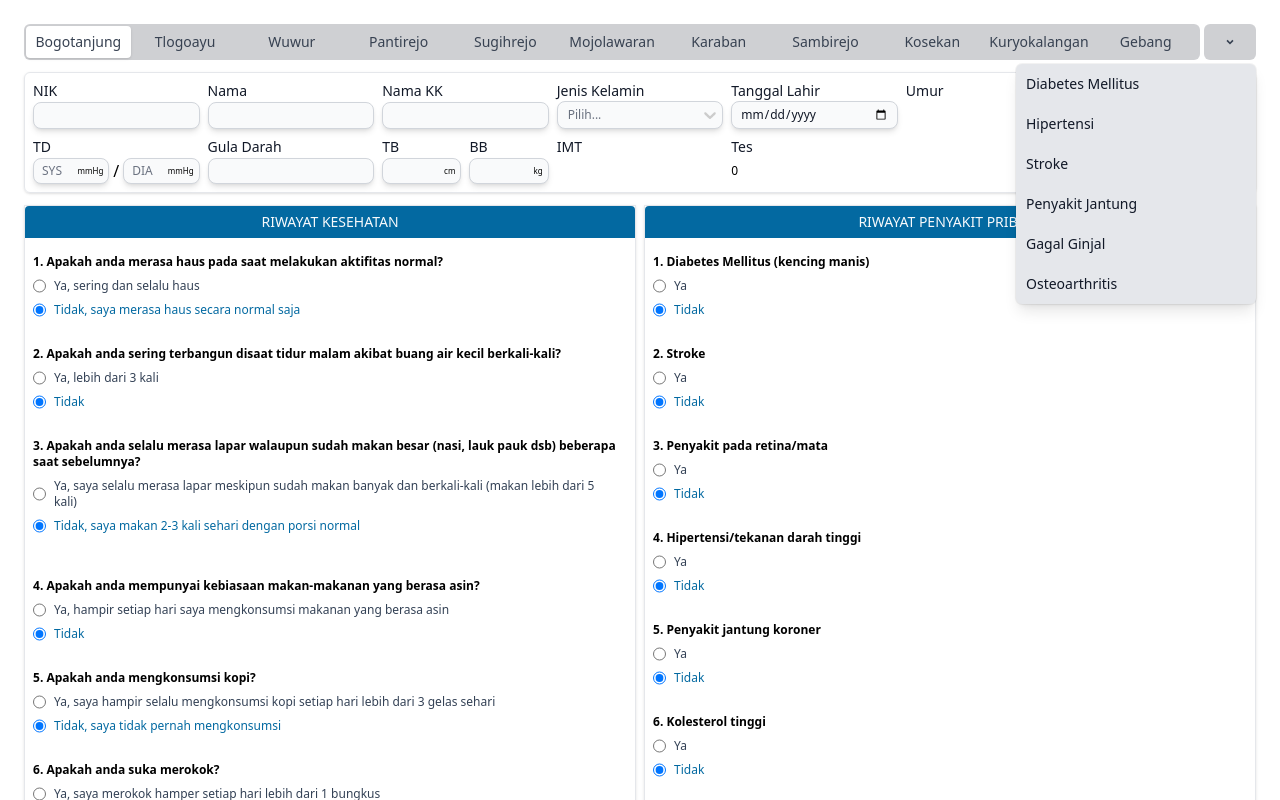
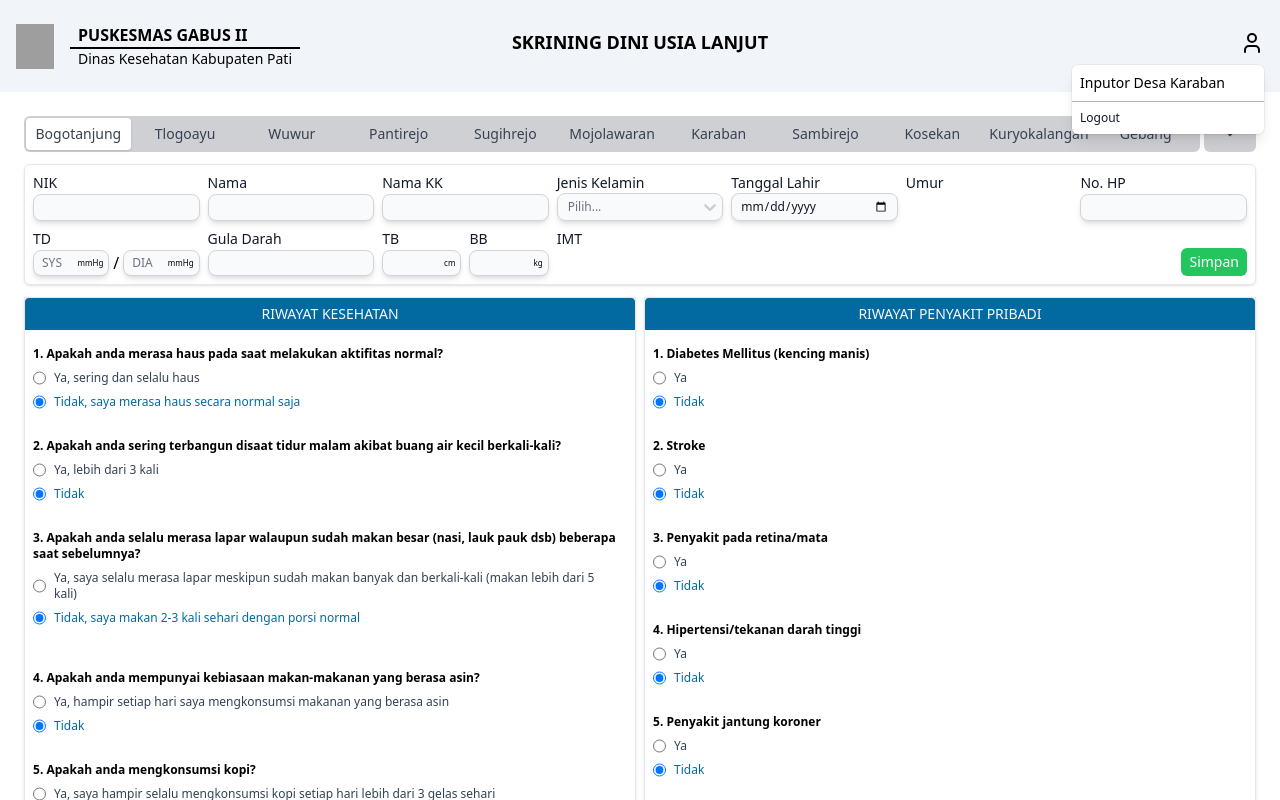
Before and after one commit to febrio-d/skrining-ning-dila, a Next.js app: page / in a window 1280 px wide. Both pictures are taken after a click on the button 1230 px from the left and 42 px from the top of the page. Built offline with nearby package versions, Linux system fonts and the light colour scheme; grey boxes are pictures that could not be loaded.

Commit message:
add header and footer, update auth

```diff
--- /dev/null
+++ b/app/(menues)/layout.tsx
@@ -0,0 +1,43 @@
+import Image from "next/image";
+import Pati from "@/assets/img/pati.png";
+import User from "@/components/user";
+
+export default function MenuLayout({
+  children,
+}: {
+  children: React.ReactNode;
+}) {
+  return (
+    <main>
+      <div className="bg-slate-100 p-4">
+        <div className="grid grid-cols-3 gap-2">
+          <div className="flex gap-2 items-center">
+            <Image
+              alt="Logo Pati"
+              width={38}
+              height={45}
+              src={Pati}
+              className="w-[38px] h-[45px]"
+            />
+            <div className="px-2 flex flex-col divide-y-2 divide-black items-start">
+              <p className="text-base px-2 uppercase font-semibold">
+                Puskesmas Gabus II
+              </p>
+              <p className="px-2 text-sm">Dinas Kesehatan Kabupaten Pati</p>
+            </div>
+          </div>
+          <div className="flex justify-center mt-3 mb-5 items-center">
+            <p className="font-semibold text-lg antialiased">
+              SKRINING DINI USIA LANJUT
+            </p>
+          </div>
+          <User />
+        </div>
+      </div>
+      {children}
+      <div className="py-2 bg-white">
+        <p className="text-sm">&copy; 2024 dr. Afrizal Kurniawan</p>
+      </div>
+    </main>
+  );
+}
--- a/app/page.tsx
+++ b/app/(menues)/page.tsx
@@ -10,11 +10,9 @@ export const dynamic = "force-dynamic";
 
 export default function Home() {
   return (
-    <main className="fixed inset-0 overflow-y-auto">
-      <div className="flex min-h-full items-center justify-center text-center">
-        <Template />
-      </div>
-    </main>
+    <div className="flex min-h-full items-center justify-center text-center">
+      <Template />
+    </div>
     // <main className="relative flex min-h-screen flex-col items-center justify-center">
     //   <Link
     //     href="https://vercel.com/templates/next.js/postgres-prisma"
--- a/components/template.tsx
+++ b/components/template.tsx
@@ -9,6 +9,7 @@ import React, { useEffect, useState } from "react";
 import { Controller, useForm } from "react-hook-form";
 import { z } from "zod";
 import { RiArrowDropDownLine } from "react-icons/ri";
+import { Button } from "./button";
 
 export default function Template() {
   const Schema = z.object({
@@ -246,11 +247,21 @@ export default function Template() {
   useEffect(() => {
     const subscription = watch((value, { name, type }) => {
       if (name?.includes("penyakit")) {
-        console.log("oke");
+        // console.log(
+        //   skriningRiwPenyakit.flatMap((skrin, idx) =>
+        //     skrin.kategori?.includes("DM") ? [idx] : []
+        //   )
+        // );
         console.log(
+          watch("kesehatan")
+            ?.filter((_, i) =>
               skriningRiwPenyakit
-            .filter((skrin) => skrin.kategori?.includes("DM"))
-            .map((_, skrinIdx) => skrinIdx)
+                .flatMap((skrin, idx) =>
+                  skrin.kategori?.includes("DM") ? [idx] : []
+                )
+                .includes(i)
+            )
+            ?.reduce((acc, val) => acc + val, 0)
         );
       }
     });
@@ -314,14 +325,63 @@ export default function Template() {
     );
   }, []);
 
+  const IMT =
+    watch("pasien.tb")?.toString().length > 2 &&
+    watch("pasien.bb")?.toString().length > 1
+      ? (
+          watch("pasien.bb") /
+          (((watch("pasien.tb") / 100) * watch("pasien.tb")) / 100)
+        ).toFixed(1)
+      : "";
+
+  const PlusIMT = parseInt(IMT) >= 30 ? 1 : 0;
+
+  const KesehatanScoreFunc = (ill: KatPenyakit): number => {
+    return watch("kesehatan")
+      ?.filter((_, i) =>
+        skriningRiwKesehatan
+          .flatMap((skrin, idx) => (skrin.kategori?.includes(ill) ? [idx] : []))
+          .includes(i)
+      )
+      ?.reduce((acc, val) => acc + val, 0);
+  };
+
+  const PenyakitScoreFunc = (ill: KatPenyakit): number => {
+    return watch("penyakit")
+      ?.filter((_, i) =>
+        skriningRiwPenyakit
+          .flatMap((skrin, idx) => (skrin.kategori?.includes(ill) ? [idx] : []))
+          .includes(i)
+      )
+      ?.reduce((acc, val) => acc + val, 0);
+  };
+
+  const KeluargaScoreFunc = (ill: KatPenyakit): number => {
+    return watch("penyakit_keluarga")
+      ?.filter((_, i) =>
+        skriningRiwPenyakit
+          .flatMap((skrin, idx) => (skrin.kategori?.includes(ill) ? [idx] : []))
+          .includes(i)
+      )
+      ?.reduce((acc, val) => acc + val, 0);
+  };
+
+  const PolaScoreFunc = (ill: KatPenyakit): number => {
+    return watch("pola_makan")
+      ?.filter((_, i) =>
+        skriningPolaMakan
+          .flatMap((skrin, idx) => (skrin.kategori?.includes(ill) ? [idx] : []))
+          .includes(i)
+      )
+      ?.reduce((acc, val) => acc + val, 0);
+  };
+
   return (
-    <div className="flex w-full transform flex-col gap-3 overflow-hidden bg-white p-6 text-left align-middle shadow-xl transition-all">
+    <div className="flex w-full transform bg-white flex-col gap-3 overflow-hidden p-6 text-left align-middle shadow-xl transition-all">
       <div className="flex gap-1">
         <Tab.Group
           selectedIndex={desaIdx}
           onChange={(index) => {
-            console.log(index);
-
             setDesaIdx(index);
           }}
         >
@@ -387,7 +447,7 @@ export default function Template() {
       </div>
       <div
         className={cn(
-          "grid sm:grid-cols-7 gap-2 rounded-md border p-2 shadow",
+          "grid sm:grid-cols-7 gap-2 rounded-md border p-2 shadow relative",
           "grid-cols-3"
         )}
       >
@@ -684,60 +744,16 @@ export default function Template() {
               IMT
             </label>
           </div>
-          <p className="my-auto text-xs">
-            {watch("pasien.tb")?.toString().length > 2 &&
-            watch("pasien.bb")?.toString().length > 1
-              ? (
-                  watch("pasien.bb") /
-                  (((watch("pasien.tb") / 100) * watch("pasien.tb")) / 100)
-                ).toFixed(1)
-              : ""}
-          </p>
+          <p className="my-auto text-xs">{}</p>
         </div>
-        <div className="flex flex-col">
-          <div className="flex items-baseline justify-between">
-            <label htmlFor="imt" className="text-sm font-medium text-gray-900">
-              Tes
-            </label>
-          </div>
-          <p className="my-auto text-xs">
-            {watch("kesehatan")
-              ?.filter((_, i) =>
-                skriningRiwKesehatan
-                  .filter((skrin) => skrin.kategori?.includes("DM"))
-                  .map((_, skrinIdx) => skrinIdx)
-                  .includes(i)
-              )
-              ?.reduce((acc, val) => acc + val, 0) +
-              watch("penyakit")
-                ?.filter((_, i) =>
-                  skriningRiwPenyakit
-                    .filter((skrin) => skrin.kategori?.includes("DM"))
-                    .map((_, skrinIdx) => skrinIdx)
-                    .includes(i)
-                )
-                ?.reduce((acc, val) => acc + val, 0) +
-              watch("penyakit_keluarga")
-                ?.filter((_, i) =>
-                  skriningRiwKeluarga
-                    .filter((skrin) => skrin.kategori?.includes("DM"))
-                    .map((_, skrinIdx) => skrinIdx)
-                    .includes(i)
-                )
-                ?.reduce((acc, val) => acc + val, 0) +
-              watch("pola_makan")
-                ?.filter((_, i) =>
-                  skriningPolaMakan
-                    .filter((skrin) => skrin.kategori?.includes("DM"))
-                    .map((_, skrinIdx) => skrinIdx)
-                    .includes(i)
-                )
-                ?.reduce((acc, val) => acc + val, 0)}
-          </p>
+        <div className="absolute bottom-2 right-2">
+          <Button className="rounded-md" color="green">
+            Simpan
+          </Button>
         </div>
       </div>
       <div className="grid grid-cols-2 gap-2">
-        <div className="border shadow">
+        <div className="border shadow bg-white">
           <p className="select-none rounded-t bg-sky-700 py-1.5 text-center text-sm uppercase tracking-normal text-slate-50">
             Riwayat Kesehatan
           </p>
@@ -817,7 +833,7 @@ export default function Template() {
             ))}
           </div>
         </div>
-        <div className="border shadow">
+        <div className="border shadow bg-white">
           <p className="select-none rounded-t bg-sky-700 py-1.5 text-center text-sm uppercase tracking-normal text-slate-50">
             Riwayat Penyakit Pribadi
           </p>
@@ -876,7 +892,7 @@ export default function Template() {
             ))}
           </div>
         </div>
-        <div className="border shadow">
+        <div className="border shadow bg-white">
           <p className="select-none rounded-t bg-sky-700 py-1.5 text-center text-sm uppercase tracking-normal text-slate-50">
             Riwayat Penyakit Keluarga
           </p>
@@ -935,7 +951,7 @@ export default function Template() {
             ))}
           </div>
         </div>
-        <div className="border shadow">
+        <div className="border shadow bg-white">
           <p className="select-none rounded-t bg-sky-700 py-1.5 text-center text-sm uppercase tracking-normal text-slate-50">
             Pola Konsumsi Makan
           </p>
@@ -997,12 +1013,12 @@ export default function Template() {
       </div>
       <div
         className={cn(
-          "h-fit w-full flex-1 overflow-hidden overflow-y-auto rounded shadow"
+          "h-fit w-full flex-1 bg-white overflow-hidden rounded shadow"
         )}
       >
         <table className="min-w-full text-sm">
           <thead>
-            <tr className="sticky top-0 font-semibold z-20 bg-slate-100 *:border-r *:border-r-slate-50 *:px-4 *:py-2 *:text-center xl:-top-[1px]">
+            <tr className="font-semibold bg-slate-100 *:border-r *:border-r-slate-50 *:px-4 *:py-2 *:text-center xl:-top-[1px]">
               <td rowSpan={2}>Skrining Riwayat Kesehatan</td>
               <td colSpan={6} className="!border-r-0">
                 Jenis Resiko Penyakit
@@ -1023,41 +1039,113 @@ export default function Template() {
               <td>Osteoarthritis</td>
             </tr>
           </thead>
-          <tbody className="divide-y divide-gray-200 overflow-y-auto">
-            <tr className={cn("bg-white hover:text-sky-600 align-top")}>
-              <td
+          <tbody className="divide-y divide-gray-200">
+            <tr
               className={cn(
-                  "whitespace-pre-wrap align-middle px-2 py-1.5 border-b border-gray-200"
+                "bg-white hover:text-sky-600 align-top *:whitespace-pre-wrap *:align-middle *:px-2 *:py-1.5 *:border-b *:border-gray-200 *:text-center"
               )}
             >
-                <p>Riwayat Kesehatan</p>
+              <td>
+                <p className="text-left">Riwayat Kesehatan</p>
+              </td>
+              <td>
+                <p>{KesehatanScoreFunc("DM")}</p>
+              </td>
+              <td>
+                <p>{KesehatanScoreFunc("HT")}</p>
+              </td>
+              <td>
+                <p>{KesehatanScoreFunc("S")}</p>
+              </td>
+              <td>
+                <p>{KesehatanScoreFunc("J")}</p>
+              </td>
+              <td>
+                <p>{KesehatanScoreFunc("G")}</p>
+              </td>
+              <td>
+                <p>{KesehatanScoreFunc("OA")}</p>
               </td>
             </tr>
-            <tr className={cn("bg-white hover:text-sky-600 align-top")}>
-              <td
+            <tr
               className={cn(
-                  "whitespace-pre-wrap align-middle px-2 py-1.5 border-b border-gray-200"
+                "bg-white hover:text-sky-600 align-top *:whitespace-pre-wrap *:align-middle *:px-2 *:py-1.5 *:border-b *:border-gray-200 *:text-center"
               )}
             >
-                <p>Riwayat Penyakit Pribadi</p>
+              <td>
+                <p className="text-left">Riwayat Penyakit Pribadi</p>
+              </td>
+              <td>
+                <p>{PenyakitScoreFunc("DM")}</p>
+              </td>
+              <td>
+                <p>{PenyakitScoreFunc("HT")}</p>
+              </td>
+              <td>
+                <p>{PenyakitScoreFunc("S")}</p>
+              </td>
+              <td>
+                <p>{PenyakitScoreFunc("J")}</p>
+              </td>
+              <td>
+                <p>{PenyakitScoreFunc("G")}</p>
+              </td>
+              <td>
+                <p>{PenyakitScoreFunc("OA")}</p>
               </td>
             </tr>
-            <tr className={cn("bg-white hover:text-sky-600 align-top")}>
-              <td
+            <tr
               className={cn(
-                  "whitespace-pre-wrap align-middle px-2 py-1.5 border-b border-gray-200"
+                "bg-white hover:text-sky-600 align-top *:whitespace-pre-wrap *:align-middle *:px-2 *:py-1.5 *:border-b *:border-gray-200 *:text-center"
               )}
             >
-                <p>Riwayat Penyakit Keluarga</p>
+              <td>
+                <p className="text-left">Riwayat Penyakit Keluarga</p>
+              </td>
+              <td>
+                <p>{KeluargaScoreFunc("DM")}</p>
+              </td>
+              <td>
+                <p>{KeluargaScoreFunc("HT")}</p>
+              </td>
+              <td>
+                <p>{KeluargaScoreFunc("S")}</p>
+              </td>
+              <td>
+                <p>{KeluargaScoreFunc("J")}</p>
+              </td>
+              <td>
+                <p>{KeluargaScoreFunc("G")}</p>
+              </td>
+              <td>
+                <p>{KeluargaScoreFunc("OA")}</p>
               </td>
             </tr>
-            <tr className={cn("bg-white hover:text-sky-600 align-top")}>
-              <td
+            <tr
               className={cn(
-                  "whitespace-pre-wrap align-middle px-2 py-1.5 border-b border-gray-200"
+                "bg-white hover:text-sky-600 align-top *:whitespace-pre-wrap *:align-middle *:px-2 *:py-1.5 *:border-b *:border-gray-200 *:text-center"
               )}
             >
-                <p>Pola Konsumsi Makan</p>
+              <td>
+                <p className="text-left">Pola Konsumsi Makan</p>
+              </td>
+              <td>
+                <p>{PolaScoreFunc("DM")}</p>
+              </td>
+              <td>
+                <p>{PolaScoreFunc("HT")}</p>
+              </td>
+              <td>
+                <p>{PolaScoreFunc("S")}</p>
+              </td>
+              <td>
+                <p>{PolaScoreFunc("J")}</p>
+              </td>
+              <td>
+                <p>{PolaScoreFunc("G")}</p>
+              </td>
+              <td>
+                <p>{PolaScoreFunc("OA")}</p>
               </td>
             </tr>
             <tr className={cn("bg-white hover:text-sky-600 align-top")}>
@@ -1069,7 +1157,6 @@ export default function Template() {
               >
                 <p>Jumlah</p>
               </td>
-              {/* DM */}
               <td
                 className={cn(
                   "whitespace-pre-wrap align-middle px-2 py-1.5 border-b border-gray-200",
@@ -1077,38 +1164,75 @@ export default function Template() {
                 )}
               >
                 <p>
-                  {watch("kesehatan")
-                    ?.filter((_, i) =>
-                      skriningRiwKesehatan
-                        .filter((skrin) => skrin.kategori?.includes("DM"))
-                        .map((_, skrinIdx) => skrinIdx)
-                        .includes(i + 1)
-                    )
-                    ?.reduce((acc, val) => acc + val, 0) +
-                    watch("penyakit")
-                      ?.filter((_, i) =>
-                        skriningRiwPenyakit
-                          .filter((skrin) => skrin.kategori?.includes("DM"))
-                          .map((_, skrinIdx) => skrinIdx)
-                          .includes(i + 1)
-                      )
-                      ?.reduce((acc, val) => acc + val, 0) +
-                    watch("penyakit_keluarga")
-                      ?.filter((_, i) =>
-                        skriningRiwKeluarga
-                          .filter((skrin) => skrin.kategori?.includes("DM"))
-                          .map((_, skrinIdx) => skrinIdx)
-                          .includes(i + 1)
-                      )
-                      ?.reduce((acc, val) => acc + val, 0) +
-                    watch("pola_makan")
-                      ?.filter((_, i) =>
-                        skriningPolaMakan
-                          .filter((skrin) => skrin.kategori?.includes("DM"))
-                          .map((_, skrinIdx) => skrinIdx)
-                          .includes(i + 1)
-                      )
-                      ?.reduce((acc, val) => acc + val, 0)}
+                  {KesehatanScoreFunc("DM") +
+                    PenyakitScoreFunc("DM") +
+                    KeluargaScoreFunc("DM") +
+                    PolaScoreFunc("DM")}
+                </p>
+              </td>
+              <td
+                className={cn(
+                  "whitespace-pre-wrap align-middle px-2 py-1.5 border-b border-gray-200",
+                  "text-center"
+                )}
+              >
+                <p>
+                  {KesehatanScoreFunc("HT") +
+                    PenyakitScoreFunc("HT") +
+                    KeluargaScoreFunc("HT") +
+                    PolaScoreFunc("HT")}
+                </p>
+              </td>
+              <td
+                className={cn(
+                  "whitespace-pre-wrap align-middle px-2 py-1.5 border-b border-gray-200",
+                  "text-center"
+                )}
+              >
+                <p>
+                  {KesehatanScoreFunc("S") +
+                    PenyakitScoreFunc("S") +
+                    KeluargaScoreFunc("S") +
+                    PolaScoreFunc("S")}
+                </p>
+              </td>
+              <td
+                className={cn(
+                  "whitespace-pre-wrap align-middle px-2 py-1.5 border-b border-gray-200",
+                  "text-center"
+                )}
+              >
+                <p>
+                  {KesehatanScoreFunc("J") +
+                    PenyakitScoreFunc("J") +
+                    KeluargaScoreFunc("J") +
+                    PolaScoreFunc("J")}
+                </p>
+              </td>
+              <td
+                className={cn(
+                  "whitespace-pre-wrap align-middle px-2 py-1.5 border-b border-gray-200",
+                  "text-center"
+                )}
+              >
+                <p>
+                  {KesehatanScoreFunc("G") +
+                    PenyakitScoreFunc("G") +
+                    KeluargaScoreFunc("G") +
+                    PolaScoreFunc("G")}
+                </p>
+              </td>
+              <td
+                className={cn(
+                  "whitespace-pre-wrap align-middle px-2 py-1.5 border-b border-gray-200",
+                  "text-center"
+                )}
+              >
+                <p>
+                  {KesehatanScoreFunc("OA") +
+                    PenyakitScoreFunc("OA") +
+                    KeluargaScoreFunc("OA") +
+                    PolaScoreFunc("OA")}
                 </p>
               </td>
             </tr>
@@ -1121,6 +1245,7 @@ export default function Template() {
               >
                 <p>Total tambahan skor</p>
               </td>
+
               <td
                 className={cn(
                   "whitespace-pre-wrap align-middle px-2 py-1.5 border-b border-gray-200",
@@ -1128,13 +1253,81 @@ export default function Template() {
                 )}
               >
                 <p>
-                  {watch("kesehatan")?.reduce((acc, val) => acc + val, 0) +
-                    watch("penyakit")?.reduce((acc, val) => acc + val, 0) +
-                    watch("penyakit_keluarga")?.reduce(
-                      (acc, val) => acc + val,
-                      0
-                    ) +
-                    watch("pola_makan")?.reduce((acc, val) => acc + val, 0)}
+                  {KesehatanScoreFunc("DM") +
+                    PenyakitScoreFunc("DM") +
+                    KeluargaScoreFunc("DM") +
+                    PolaScoreFunc("DM") +
+                    PlusIMT}
+                </p>
+              </td>
+              <td
+                className={cn(
+                  "whitespace-pre-wrap align-middle px-2 py-1.5 border-b border-gray-200",
+                  "text-center"
+                )}
+              >
+                <p>
+                  {KesehatanScoreFunc("HT") +
+                    PenyakitScoreFunc("HT") +
+                    KeluargaScoreFunc("HT") +
+                    PolaScoreFunc("HT") +
+                    PlusIMT}
+                </p>
+              </td>
+              <td
+                className={cn(
+                  "whitespace-pre-wrap align-middle px-2 py-1.5 border-b border-gray-200",
+                  "text-center"
+                )}
+              >
+                <p>
+                  {KesehatanScoreFunc("S") +
+                    PenyakitScoreFunc("S") +
+                    KeluargaScoreFunc("S") +
+                    PolaScoreFunc("S") +
+                    PlusIMT}
+                </p>
+              </td>
+              <td
+                className={cn(
+                  "whitespace-pre-wrap align-middle px-2 py-1.5 border-b border-gray-200",
+                  "text-center"
+                )}
+              >
+                <p>
+                  {KesehatanScoreFunc("J") +
+                    PenyakitScoreFunc("J") +
+                    KeluargaScoreFunc("J") +
+                    PolaScoreFunc("J") +
+                    PlusIMT}
+                </p>
+              </td>
+              <td
+                className={cn(
+                  "whitespace-pre-wrap align-middle px-2 py-1.5 border-b border-gray-200",
+                  "text-center"
+                )}
+              >
+                <p>
+                  {KesehatanScoreFunc("G") +
+                    PenyakitScoreFunc("G") +
+                    KeluargaScoreFunc("G") +
+                    PolaScoreFunc("G") +
+                    PlusIMT}
+                </p>
+              </td>
+              <td
+                className={cn(
+                  "whitespace-pre-wrap align-middle px-2 py-1.5 border-b border-gray-200",
+                  "text-center"
+                )}
+              >
+                <p>
+                  {KesehatanScoreFunc("OA") +
+                    PenyakitScoreFunc("OA") +
+                    KeluargaScoreFunc("OA") +
+                    PolaScoreFunc("OA") +
+                    PlusIMT}
                 </p>
               </td>
             </tr>
--- /dev/null
+++ b/components/user.tsx
@@ -0,0 +1,58 @@
+"use client";
+
+import { cn } from "@/lib/utils";
+import { Menu, Transition } from "@headlessui/react";
+import { Fragment } from "react";
+import { LuUser } from "react-icons/lu";
+
+export default function User() {
+  const logout = () => {
+    return;
+  };
+
+  return (
+    <div className="flex justify-end items-center">
+      <Menu as="div" className="relative inline-block text-left">
+        <Menu.Button>
+          <LuUser className="size-6" />
+        </Menu.Button>
+        <Transition
+          as={Fragment}
+          enter="transition ease-out duration-100"
+          enterFrom="transform opacity-0 scale-95"
+          enterTo="transform opacity-100 scale-100"
+          leave="transition ease-in duration-75"
+          leaveFrom="transform opacity-100 scale-100"
+          leaveTo="transform opacity-0 scale-95"
+        >
+          <Menu.Items
+            className={cn(
+              "absolute right-0 z-[1010] mt-1 max-h-32 w-48 origin-top-left overflow-y-auto rounded-md bg-white shadow-lg ring-1 ring-black ring-opacity-5 focus:outline-none"
+              //   "fixed z-[1020] mt-2 max-h-32 w-56 origin-top-left overflow-y-auto rounded-md bg-white shadow-lg ring-1 ring-black ring-opacity-5 focus:outline-none dark:bg-slate-700"
+              // "-top-2 mb-2 mt-0 -translate-y-full",
+            )}
+          >
+            <div className="*:px-2 divide-y-[1px] divide-slate-400/80">
+              <Menu.Item disabled>
+                <p className="text-sm py-2">Inputor Desa Karaban</p>
+              </Menu.Item>
+              <Menu.Item>
+                {({ active }) => (
+                  <button
+                    type="button"
+                    className={cn(
+                      "flex w-full items-center px-2 py-2 text-xs",
+                      active ? "bg-slate-100 text-slate-600" : "text-gray-900"
+                    )}
+                  >
+                    Logout
+                  </button>
+                )}
+              </Menu.Item>
+            </div>
+          </Menu.Items>
+        </Transition>
+      </Menu>
+    </div>
+  );
+}
--- a/package.json
+++ b/package.json
@@ -5,7 +5,7 @@
   "version": "0.0.0",
   "private": true,
   "scripts": {
-    "dev": "prisma generate && next dev -p 4000",
+    "dev": "prisma generate && next dev -p 4050",
     "build": "prisma generate && prisma db push && prisma db seed && next build",
     "start": "next start",
     "lint": "next lint"
@@ -36,6 +36,7 @@
     "react-hook-form": "^7.50.1",
     "react-icons": "^5.0.1",
     "react-select": "^5.8.0",
+    "react-toastify": "^10.0.5",
     "tailwind-merge": "^2.2.1",
     "tailwindcss": "3.4.1",
     "ts-node": "^10.9.1",
```
Also changed, not shown: app/(menues)/admin/page.tsx (added, +13 -0 lines), app/auth/page.tsx (+5 -2 lines), 1 other file (tests, documents, lock files or other folders). Lines whose indentation alone changed are shown as unchanged.
